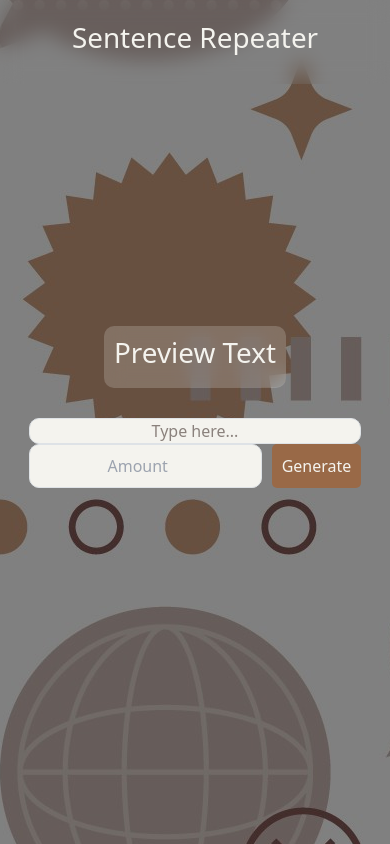
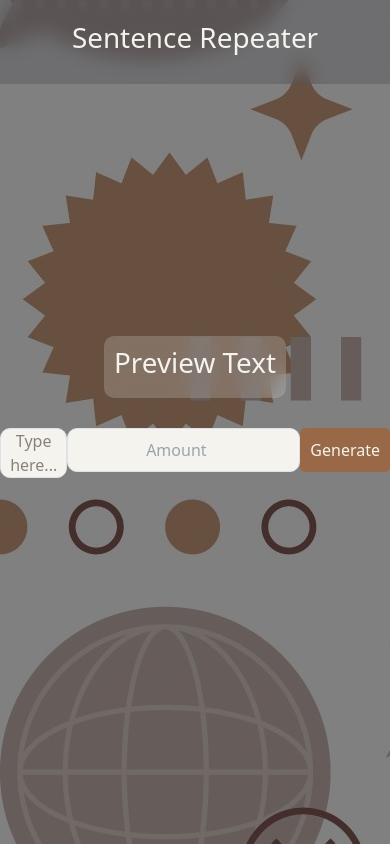
Before and after one commit to akael888/sentence-repeater, a React (Create React App) app in the folder my-app/: page / in a window 390 px wide. Built offline with nearby package versions, Linux system fonts and the light colour scheme.

Commit message:
feat : Applied Tailwind to JSS with Mobile First in Mind

```diff
--- a/my-app/src/App.js
+++ b/my-app/src/App.js
@@ -3,13 +3,12 @@ import { useEffect, useState } from "react";
 import Repeater from "./components/repeater";
 import Mode from "./components/toggle-mode";
 
-
 function App() {
   // Repeater Components
 
   const [isDarkMode, setIsDarkMode] = useState(false);
-
-
+  let tw_appHeader_glassMorphBG =
+    " bg-[color-mix(in_srgb,var(--color-foreground)_20%,transparent)] backdrop-blur-[10px]";
 
   const handleDarkModeChanges = (event) => {
     setIsDarkMode(!isDarkMode);
@@ -26,14 +25,19 @@ function App() {
 
   return (
     <div className="w-screen h-screen text-center shrink-1">
-      <header className="App-header">
+      <header
+        className={
+          "min-h-[10vh] w-screen flex flex-col items-center justify-center font-[calc(10px_+_2vmin)] text-main-color absolute text-center" +
+          tw_appHeader_glassMorphBG
+        }
+      >
         <TitleHeader
           darkModeTitle={isDarkMode}
           darkModeChangesTitle={handleDarkModeChanges}
         />
       </header>
       <div>
-        <Repeater  />
+        <Repeater />
       </div>
     </div>
   );
@@ -50,7 +54,6 @@ function TitleHeader({ darkModeTitle, darkModeChangesTitle }) {
           darkModeChanges={darkModeChangesTitle}
         /> */}
       </div>
-
     </>
   );
 }
--- a/my-app/src/components/generator.js
+++ b/my-app/src/components/generator.js
@@ -252,13 +252,7 @@ function Generator({
 
   return (
     <>
-      <div
-        className={
-          "inline-flex gap-2.5 place-content-center rounded-[10px]" +
-          tw_generator_md +
-          tw_generator_lg
-        }
-      >
+      <div className={"inline-flex place-content-end rounded-[10px]"}>
         <input
           className={
             "bg-[color:var(--main-color)] text-[color:var(--opposite-color)] text-center border border-[color:var(--opposite-color)] rounded-[10px] border-solid empty:bg-[color:var(--main-color)]" +
--- a/my-app/src/components/repeater.js
+++ b/my-app/src/components/repeater.js
@@ -21,7 +21,7 @@ function Repeater() {
   let tw_inputContainers_md =
     " md:grid md:w-full md:h-full md:content-center md:grid-row-2 md:place-content-center";
   let tw_inputContainers_lg =
-    " lg:inline-flex lg:w-screen lg:h-full lg:align-center lg:justify-center lg:m-auto lg:shrink-1";
+    " :lg:inline-flex lg:w-screen lg:h-full lgalign-center lg:justify-center lg:m-auto lg:shrink-1";
   let tw_inputContainers_xl = " ";
   let tw_inputContainers_2xl = " ";
 
@@ -63,20 +63,12 @@ function Repeater() {
         className="w-screen min-h-screen flex bg-center bg-repeat justify-center overflow-hidden text-opposite-color shrink-1"
         style={{ backgroundImage: `url(${bg})` }}
       >
-        <div className="w-screen grid place-items-center m-auto gap-[30px]">
+        <div className="w-screen h-full grid place-items-center m-auto gap-[30px]">
           <Preview
             incomingPreviewText={previewText}
             incomingVariables={variables}
           />
-          <div
-            className={
-              tw_inputContainers_sm +
-              tw_inputContainers_md +
-              tw_inputContainers_lg +
-              tw_inputContainers_2xl +
-              tw_inputContainers_xl
-            }
-          >
+          <div className={"h-full w-full inline-flex items-start content-center"}>
             {/*Kurang Animasi*/}
             <TextInput
               incomingHandlePreviewTextChanges={handlePreviewTextChanges}
@@ -92,15 +84,7 @@ function Repeater() {
             />
           </div>
           <>
-            <div
-              className={
-                tw_hiddenContainers_sm +
-                tw_hiddenContainers_lg +
-                tw_hiddenContainers_md +
-                tw_hiddenContainers_xl +
-                tw_hiddenContainers_2xl
-              }
-            >
+            <div className={"grid w-full items-center content-center gap-[30px]"}>
               <VariableTable
                 incomingVariables={variables}
                 incomingHandlevariableChanges={handleVariableChanges}
@@ -120,3 +104,5 @@ function Repeater() {
 }
 
 export default Repeater;
+
+// "w-screen min-h-screen flex bg-center bg-repeat justify-center overflow-hidden text-opposite-color shrink-1"
--- a/my-app/src/components/text-input.js
+++ b/my-app/src/components/text-input.js
@@ -6,8 +6,6 @@ function TextInput({
   incomingHandleVariablesChanges,
 }) {
   //Tailwind Styles
-
-
 
   //Text Input
   let tw_textInput_md = " md:w-[100%] md:p-[10px]";
@@ -75,11 +73,9 @@ function TextInput({
       <div
         // contentEditable="true"
         className={
-          " h-full bg-main-color place-content-center border border-opposite-color cursor-text rounded-[10px] border-solid" +
+          "w-full h-full bg-main-color place-content-center border border-opposite-color cursor-text rounded-[10px] border-solid" +
           tw_textInput_hover +
-          tw_textInput_focus +
-          tw_textInput_md +
-          tw_textInput_lg
+          tw_textInput_focus
         }
         onClick={(e) => enableEditing(e.target)}
         onInput={(e) => addVariableOnInput(e)}
@@ -90,3 +86,12 @@ function TextInput({
   );
 }
 export default TextInput;
+
+//  // contentEditable="true"
+//     className={
+//       " h-full bg-main-color place-content-center border border-opposite-color cursor-text rounded-[10px] border-solid" +
+//       tw_textInput_hover +
+//       tw_textInput_focus +
+//       tw_textInput_md +
+//       tw_textInput_lg
+//     }
--- a/my-app/src/components/var-table-body.js
+++ b/my-app/src/components/var-table-body.js
@@ -16,9 +16,9 @@ function VarTableBody({
   //   const editableRef = useRef(null);
   return (
     <>
-      <tbody className="w-screen sm:w-full shrink-1">
+      <tbody className="w-screen shrink-1">
         {Array.from(incomingVariablesBody.entries()).map(([key, values]) => (
-          <tr key={key} className={("w-screen sm:w-full shrink-1 [&>*]:w-full [&>*]:shrink-1")}>
+          <tr key={key} className={("[&>*] [&>*]:shrink-1 ")}>
             <td>
               <VarTableRowData
                 incomingKey={key}
--- a/my-app/src/components/var-table-header.js
+++ b/my-app/src/components/var-table-header.js
@@ -8,22 +8,22 @@ function VarTableHeader({ incomingTypeValidator, incomingOtherTypeValidator }) {
           "w-screen h-full text-white rounded-[10px] p-[15px] shrink-1"
         }
       >
-        <tr>
+        <tr className=" [&>*]:p-[15px]">
           {/* <th>id</th> */}
-          <th className="p-[15px]">Variable Name</th>
-          <th className="p-[15px]">Type</th>
-          <th className="p-[15px]">Start Value</th>
+          <th>Variable Name</th>
+          <th>Type</th>
+          <th>Start Value</th>
           <>
             {incomingOtherTypeValidator.Random &&
             (incomingTypeValidator.Integer || incomingTypeValidator.Date) ? (
-              <th className="p-[15px]">End Value</th>
+              <th>End Value</th>
             ) : null}
           </>
           <>
             {incomingTypeValidator.Integer ||
             incomingTypeValidator.List ||
             incomingTypeValidator.Date ? (
-              <th className="p-[15px]">Iterate</th>
+              <th>Iterate</th>
             ) : null}
           </>
           <>
@@ -31,14 +31,14 @@ function VarTableHeader({ incomingTypeValidator, incomingOtherTypeValidator }) {
               incomingTypeValidator.List ||
               incomingTypeValidator.Date) &&
             incomingOtherTypeValidator.Iterate ? (
-              <th className="p-[15px]">Inteval</th>
+              <th>Inteval</th>
             ) : null}
           </>
           <>
             {incomingTypeValidator.Integer ||
             incomingTypeValidator.List ||
             incomingTypeValidator.Date ? (
-              <th className="p-[15px]">Randomize</th>
+              <th>Randomize</th>
             ) : null}
           </>
         </tr>
--- a/my-app/src/components/var-table-row-data.js
+++ b/my-app/src/components/var-table-row-data.js
@@ -19,7 +19,7 @@ function VarTableRowData({
         return "Input Var Name for Var " + incomingKey;
       },
       widthCSS: () => {
-        return 20;
+        return 60;
       },
     },
     VarStartValue: {
@@ -235,7 +235,7 @@ function VarTableRowData({
     <>
       <input
         ref={editableRef}
-        className={` ${tw_varInputData_sm}  w-[${selectedWidthCSS}%] text-center bg-transparent text-white placeholder-sub-color shrink-1`}
+        className={`w-full text-center bg-transparent text-white placeholder-sub-color shrink-1`}
         type={getTableRowDataAttribute("type", null)}
         {...(tableDataType == "VarBoolean"
           ? {
--- a/my-app/src/components/variable-table.js
+++ b/my-app/src/components/variable-table.js
@@ -197,10 +197,10 @@ function VariableTable({
   return (
     <>
       {incomingVariables !== undefined && incomingVariables.size > 0 ? (
-        <div className={"w-auto rounded-[10px]"}>
+        <div className={"w-screen rounded-[10px]"}>
           <div
             className={
-              "rounded-[10px] w-fit  sm:w-full h-full border border-solid border-white border-spacing-[10px]" +
+              "rounded-[10px] w-screen h-full border border-solid border-white border-spacing-[10px]" +
               tw_varTable_glassMorphBG
             }
           >
```
Also changed, not shown: my-app/src/components/text-preview.js (+7 -2 lines).
